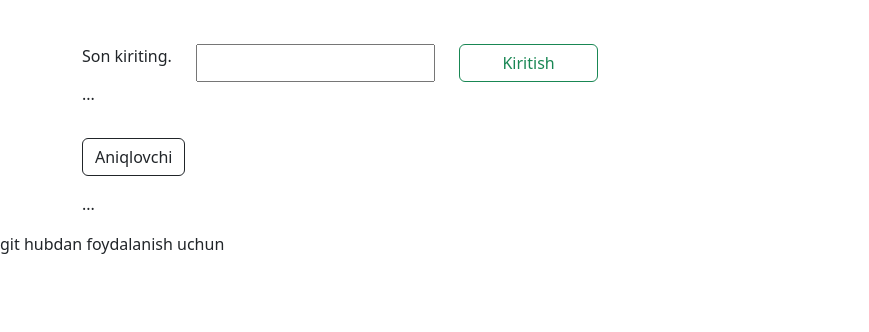
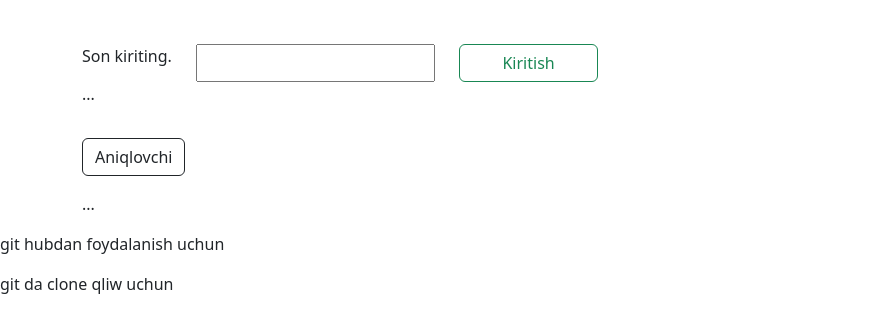
Before and after one commit to AbdulhafizovPulat/manfiyson, a plain HTML site: page index.html in a window 1280 px wide. Shown: the part 90-422 px from the top of the page, without its empty margins (0-869 px from the left). Drawn offline with nearby package versions, Linux system fonts and the light colour scheme.

Commit message:
new span

```diff
--- a/index.html
+++ b/index.html
@@ -31,6 +31,7 @@
       <p id="finder-number">...</p>
     </div>
     <p>git hubdan foydalanish uchun</p>
+    <span>git da clone qliw uchun</span>
     <script src="./js/main.js"></script>
   </body>
 </html>
```
